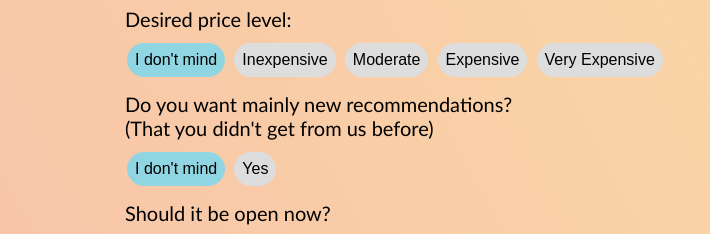
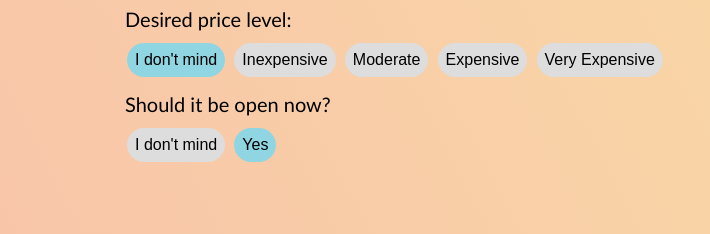
Before and after one commit to googleinterns/Food-Mood, a plain HTML site: page project/src/main/webapp/index.html in a window 1280 px wide. Shown: the part 386-620 px from the top of the page, 0-710 px from the left. Drawn offline with Linux system fonts and the light colour scheme; some packages are replaced by stand-ins of ours.

Commit message:
make buttons appear only when user in logged in

```diff
--- a/project/src/main/webapp/index.html
+++ b/project/src/main/webapp/index.html
@@ -65,8 +65,8 @@
         <input type="radio" id="price-4" name="price" value="4">
         <label for="price-4">Very Expensive</label>
       </form>
-      <form id="old-new-form" class="form-element-toolbar">
-        <p class="question">Do you want mainly new recommendations?
+      <form id="old-new-form" class="form-element-toolbar" style="display: none">
+        <p class="question">Mainly new recommendations?
             <br>(That you didn't get from us before)</p>
         <input type="radio" id="old-new-dont-mind" name="old-new" value="0" checked="checked">
         <label for="old-new-dont-mind">I don't mind</label>
```
